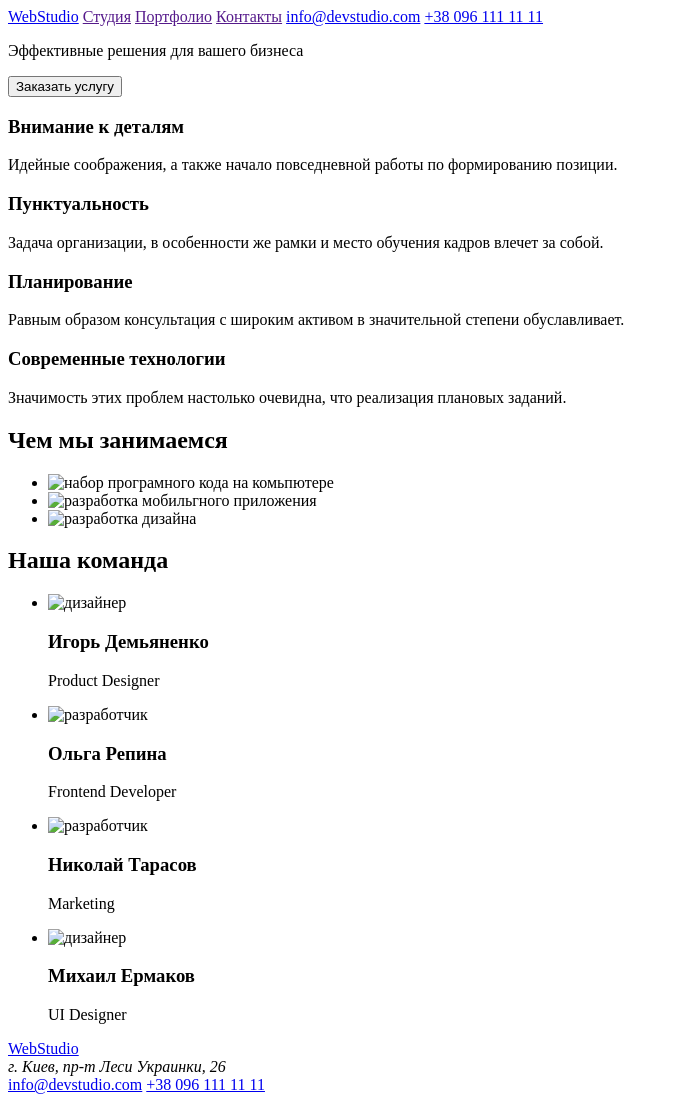
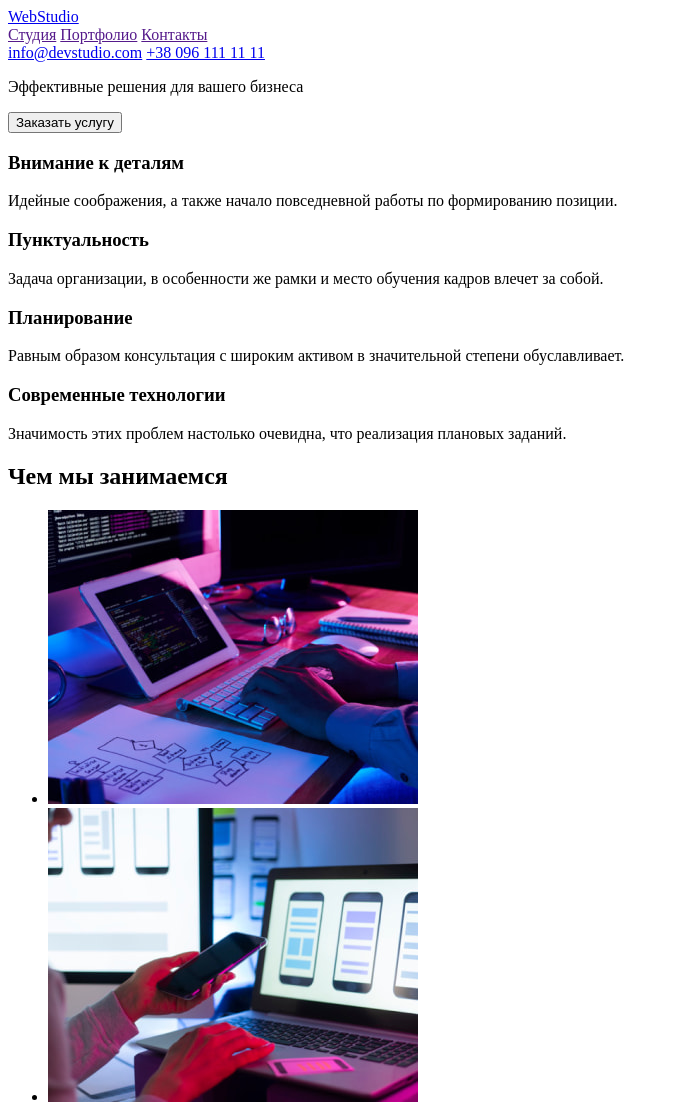
Before and after one commit to MyfirstGitHab/goit-markup-hw-01, a plain HTML site: page index.html in a window 1280 px wide. Shown: the top 1102 px of the page, without its empty margins (0-679 px from the left). Drawn offline with Linux system fonts and the light colour scheme; the site is published under a folder, as on GitHub Pages, so addresses that start at the root find nothing.

Commit message:
third
доделано

```diff
--- a/index.html
+++ b/index.html
@@ -8,20 +8,20 @@
 </head>
 <body>
     <header>
+        <a href="https://myfirstgithab.github.io/goit-markup-hw-01/">WebStudio</a>
         <nav>
-            <a href="https://myfirstgithab.github.io/goit-markup-hw-01/">WebStudio</a>
             <a href="">Студия</a>
             <a href="">Портфолио</a>
             <a href="">Контакты</a>
-            <a href="meilto:info@devstudio.com">info@devstudio.com</a>
-            <a href="tel:+380961111111">+38 096 111 11 11</a>
         </nav>
+        <a href="meilto:info@devstudio.com">info@devstudio.com</a>
+        <a href="tel:+380961111111">+38 096 111 11 11</a>
         <p>Эффективные решения для вашего бизнеса</p>
         <button type="button">Заказать услугу</button>
     </header>
     <main>
+        <!-- Наши скилы -->
         <section>
-            <!-- Наши скилы -->
             <h3>Внимание к деталям</h3>
             <p>Идейные соображения, а также начало повседневной работы по формированию позиции.</p>
 
@@ -38,9 +38,9 @@
         <section>
             <h2>Чем мы занимаемся</h2>
             <ul>
-                <li><img width="370" src="/images/1.jpg" alt="набор програмного кода на комьпютере"></li>
-                <li><img width="370" src="/images/2.jpg" alt="разработка мобильгного приложения"></li>
-                <li><img width="370" src="/images/3.jpg" alt="разработка дизайна"></li>
+                <li><img width="370" src="./images/1.jpg" alt="набор програмного кода на комьпютере"></li>
+                <li><img width="370" src="./images/2.jpg" alt="разработка мобильгного приложения"></li>
+                <li><img width="370" src="./images/3.jpg" alt="разработка дизайна"></li>
             </ul>
         </section>
         <!-- Наша команда -->
@@ -48,22 +48,22 @@
             <h2>Наша команда</h2>
             <ul>
                 <li>
-                    <img width="270" src="/images/11.jpg" alt="дизайнер">
+                    <img width="270" src="./images/11.jpg" alt="дизайнер">
                     <h3>Игорь Демьяненко</h3>
                     <p lang="en">Product Designer</p>
                 </li>
                 <li>
-                    <img width="270" src="/images/22.jpg" alt="разработчик">
+                    <img width="270" src="./images/22.jpg" alt="разработчик">
                     <h3>Ольга Репина</h3>
                     <p lang="en">Frontend Developer</p>
                 </li>
                 <li>
-                    <img width="270" src="/images/33.jpg" alt="разработчик">
+                    <img width="270" src="./images/33.jpg" alt="разработчик">
                     <h3>Николай Тарасов</h3>
                     <p lang="en">Marketing</p>
                 </li>
                 <li>
-                    <img width="270" src="/images/44.jpg" alt="дизайнер">
+                    <img width="270" src="./images/44.jpg" alt="дизайнер">
                     <h3>Михаил Ермаков</h3>
                     <p lang="en">UI Designer</p>
                 </li>
@@ -71,10 +71,12 @@
         </section>
     </main>
     <footer>
+        <address>
             <a href="https://myfirstgithab.github.io/goit-markup-hw-01/">WebStudio</a>
-            <address>г. Киев, пр-т Леси Украинки, 26</address>
+            <div>г. Киев, пр-т Леси Украинки, 26</div>
             <a href="meilto:info@devstudio.com">info@devstudio.com</a>
             <a href="tel:+380961111111">+38 096 111 11 11</a>
+        </address>
     </footer>
 </body>
 </html>
```
